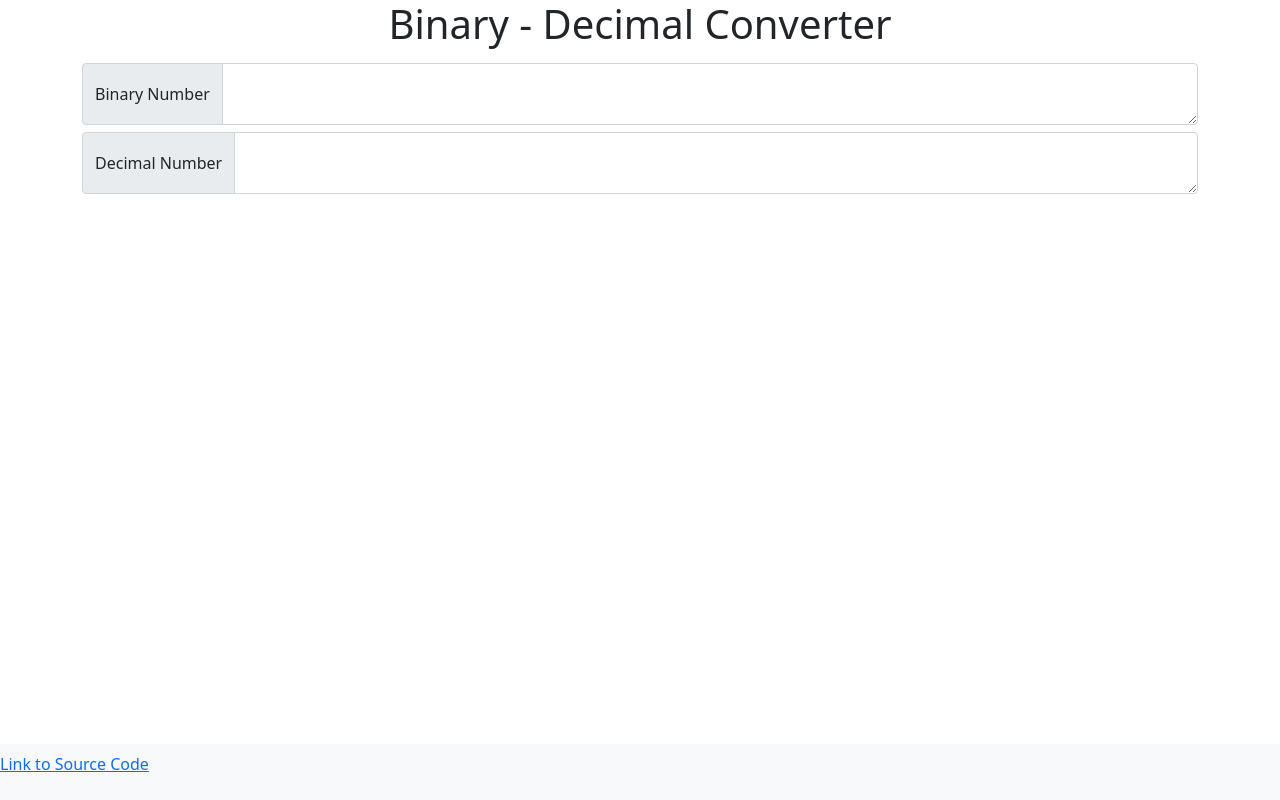
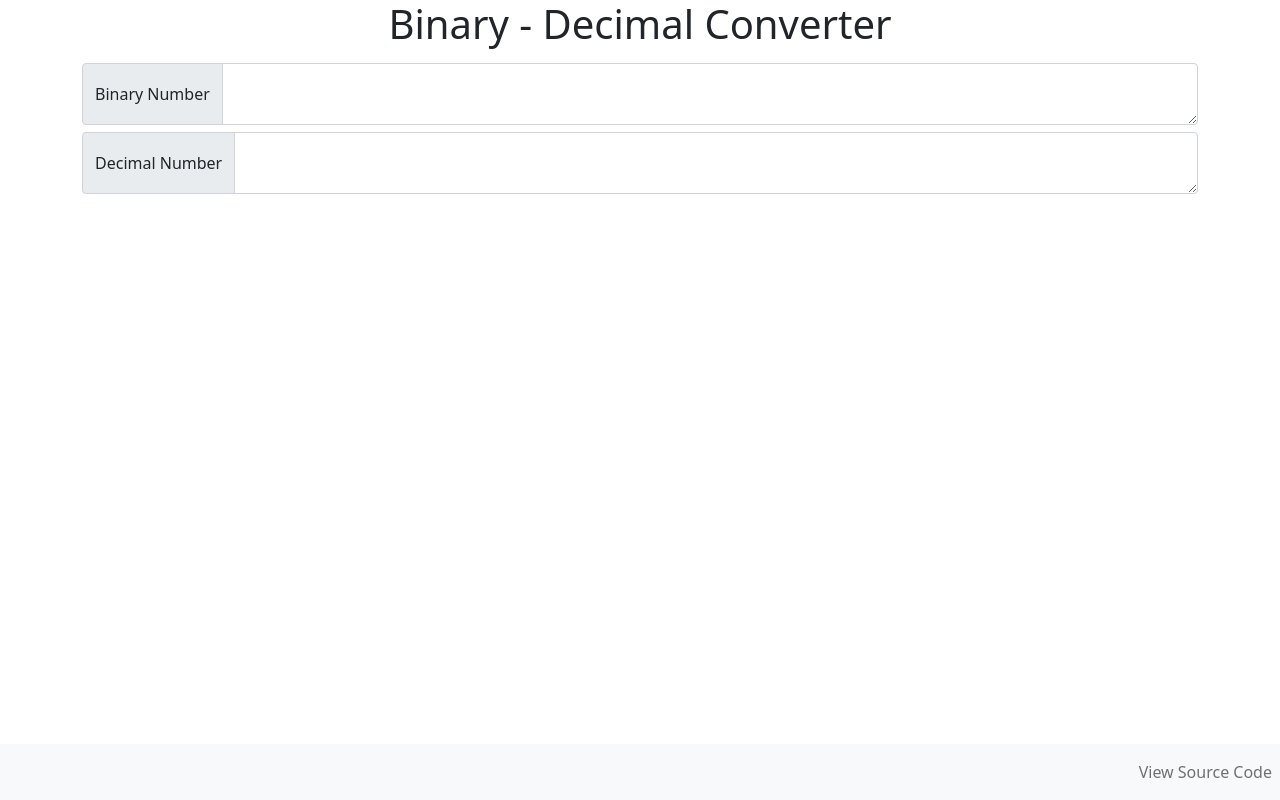
Before and after one commit to 2brownc/binary-decimal-conv, a React (Create React App) app: page / in a window 1280 px wide. Built offline with nearby package versions, Linux system fonts and the light colour scheme.

Commit message:
footer, link to repo

```diff
--- a/src/components/Footer.js
+++ b/src/components/Footer.js
@@ -1,12 +1,18 @@
-import { Navbar } from 'react-bootstrap';
+import { Navbar, Nav } from 'react-bootstrap';
 
 const Footer = () => { return (
-  <Navbar fixed="bottom" bg="light" variant="light">
-  <p>
-      <a href="https://github.com/2brownc/binary-decimal-conv">
-        Link to Source Code
-      </a>
-  </p>
+  <Navbar fixed="bottom" bg="light" variant="light" className="justify-content-end">
+    <Nav>
+    <Nav.Item>
+      <Nav.Link
+        href="https://github.com/2brownc/binary-decimal-conv"
+        target="_blank"
+        className="repoLink"
+      >
+        View Source Code
+      </Nav.Link>
+    </Nav.Item>
+  </Nav>
   </Navbar>
 )};
 
```
